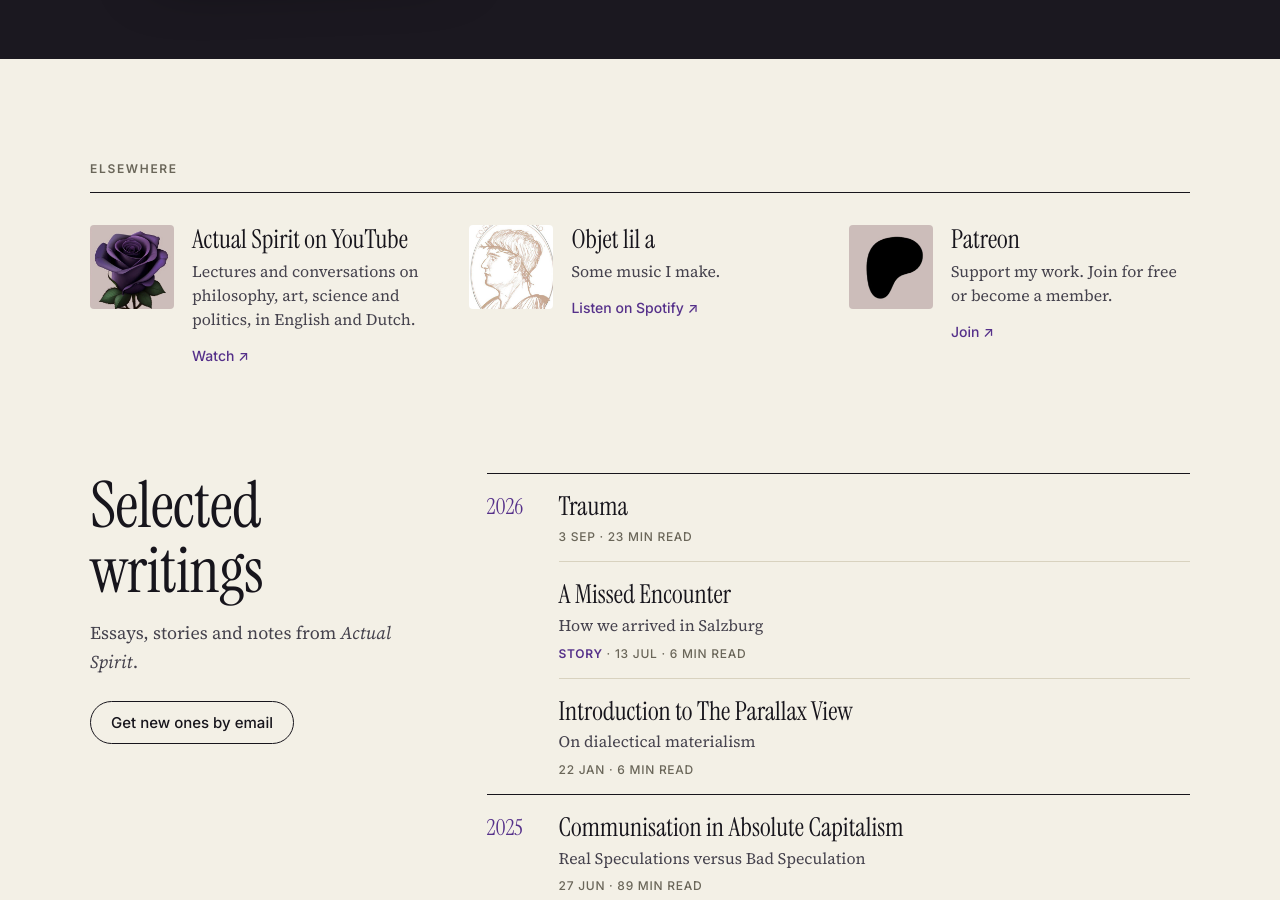
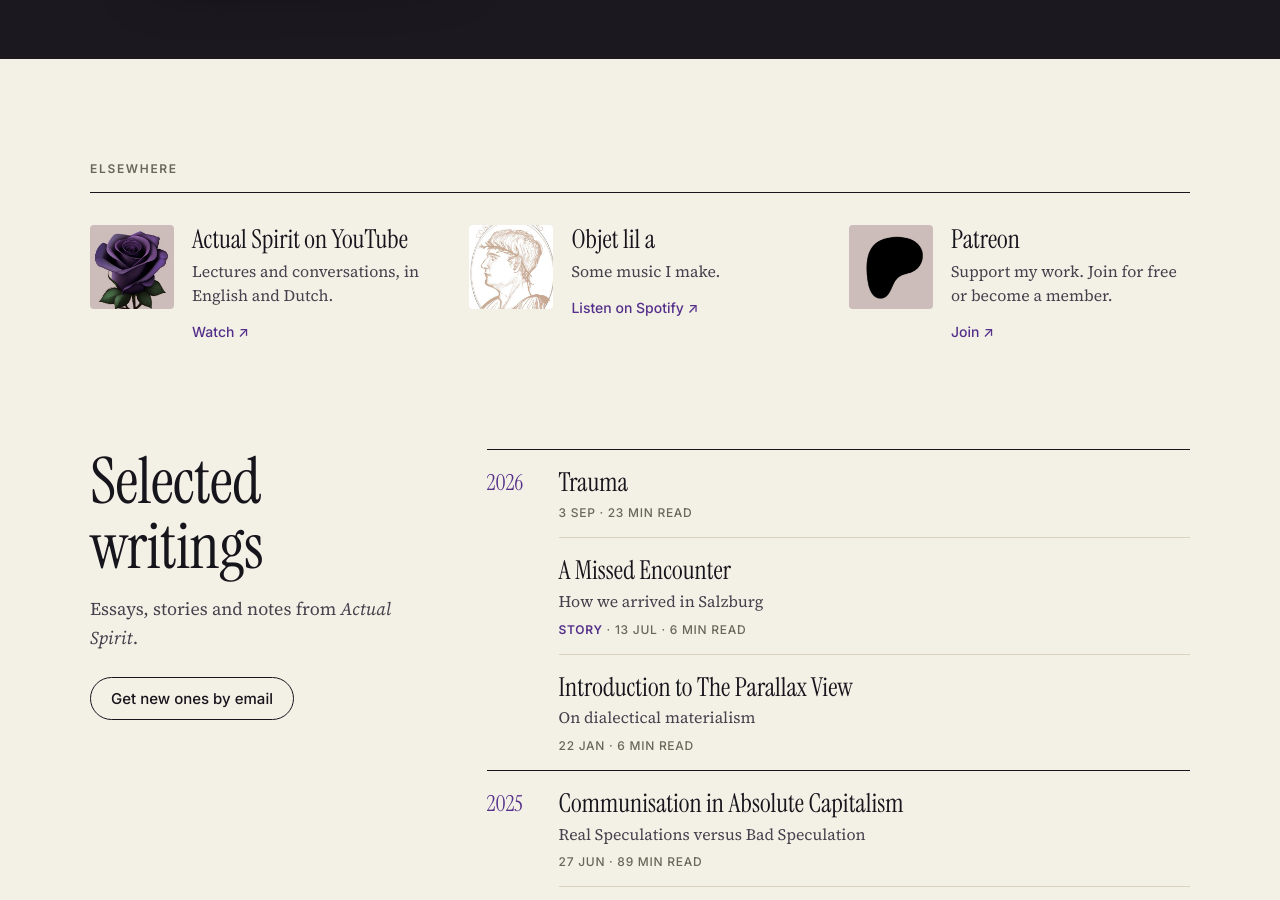
Before and after one commit to dialectmaterial/dialectmaterial.github.io, a Jekyll site: the page built from index.html, in a window 1280 px wide and 900 px high, scrolled down 2658 px. Built offline with Jekyll 4.4.1, drawn with Linux system fonts in a browser that asks for light colours.

Commit message:
updated home

```diff
--- a/_data/home.yml
+++ b/_data/home.yml
@@ -90,7 +90,7 @@ writing:
 # "Elsewhere": other things you do. Images go in assets/now/.
 elsewhere:
   - title: Actual Spirit on YouTube
-    text: Lectures and conversations on philosophy, art, science and politics, in English and Dutch.
+    text: Lectures and conversations, in English and Dutch.
     image: /assets/now/videos.jpg
     url: https://www.youtube.com/@Actual_Spirit
     link_label: Watch
```
